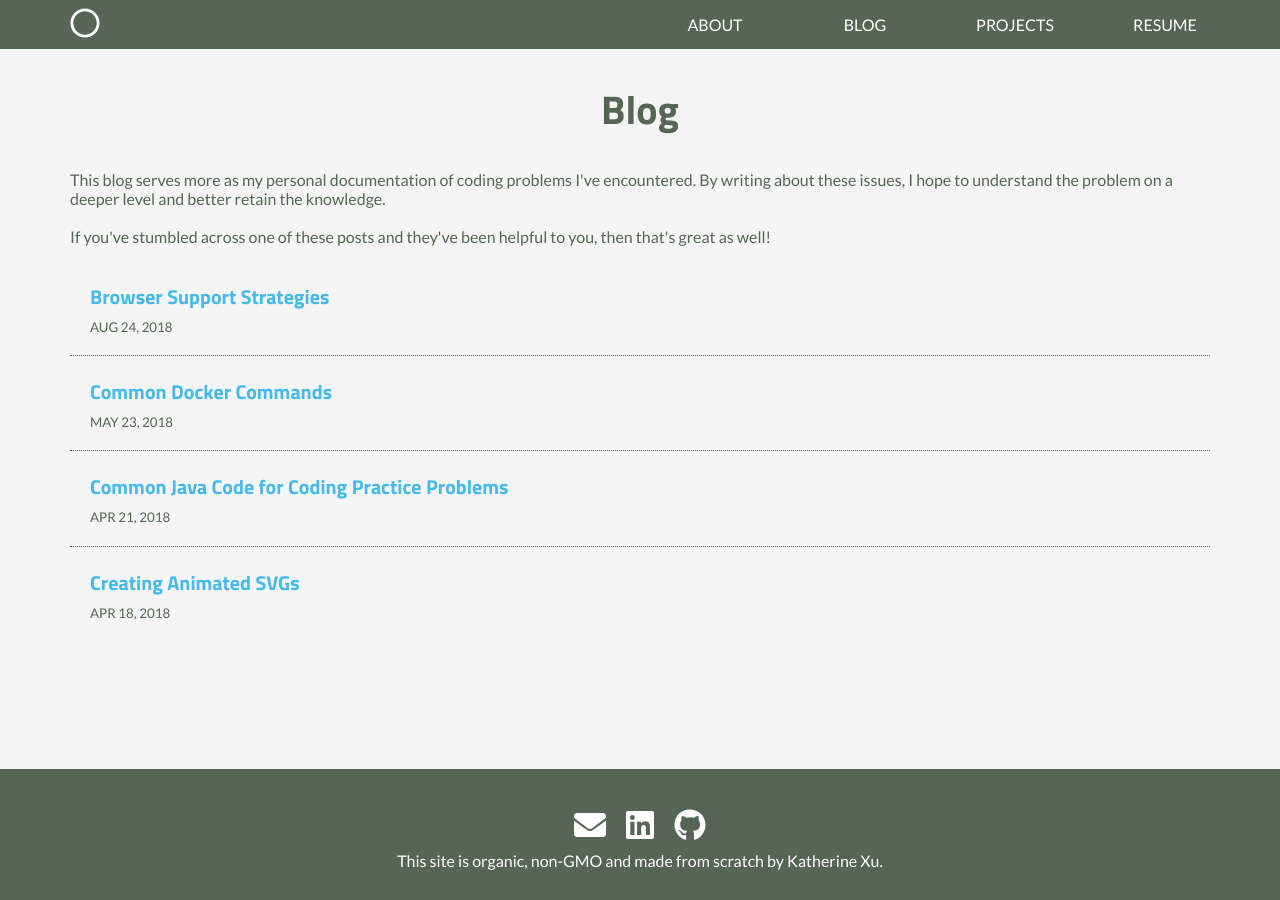
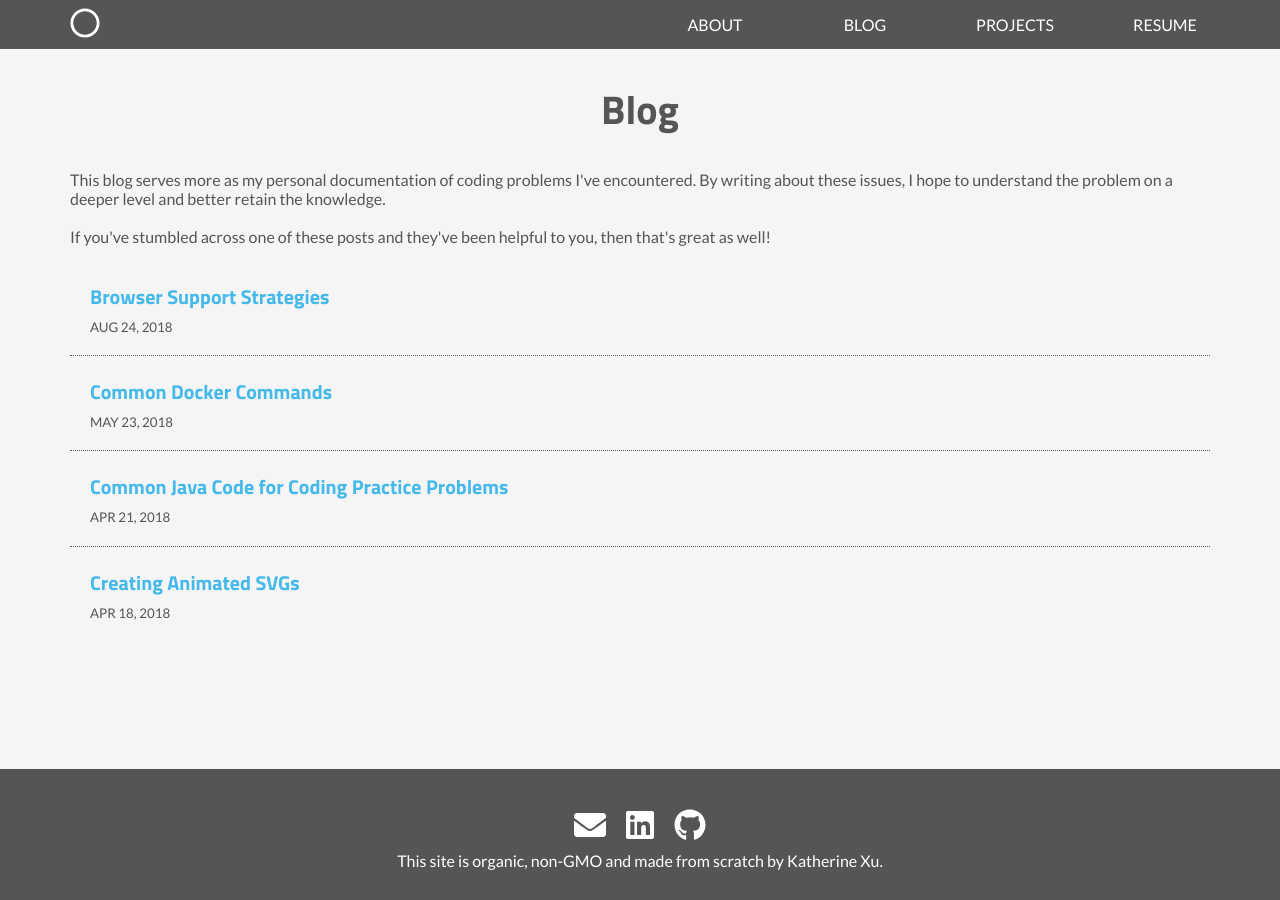
Before and after one commit to zhixu/zhixu.github.io, a Jekyll site: the page built from pages/blog.html, in a window 1280 px wide. Built offline with Jekyll 4.4.1, drawn with Linux system fonts in a browser that asks for light colours; nearby versions of some CDN libraries.

Commit message:
Update base color

```diff
--- a/_layouts/default.html
+++ b/_layouts/default.html
@@ -12,7 +12,6 @@
         </main>
 
         {% include footer.html %}
-        <script src="../assets/js/page-transition.js"></script>
   </body>
 
 </html>
--- a/assets/main.scss
+++ b/assets/main.scss
@@ -13,7 +13,7 @@
 /* ---------------------------------- */
 $main-font: 'Titillium Web', sans-serif;
 $second-font: 'Lato', sans-serif;
-$color-gray-dark: #565;
+$color-gray-dark: #555555;
 $color-gray-light: #f5f5f5;
 $color-highlight: #44b9ea;
 
```
